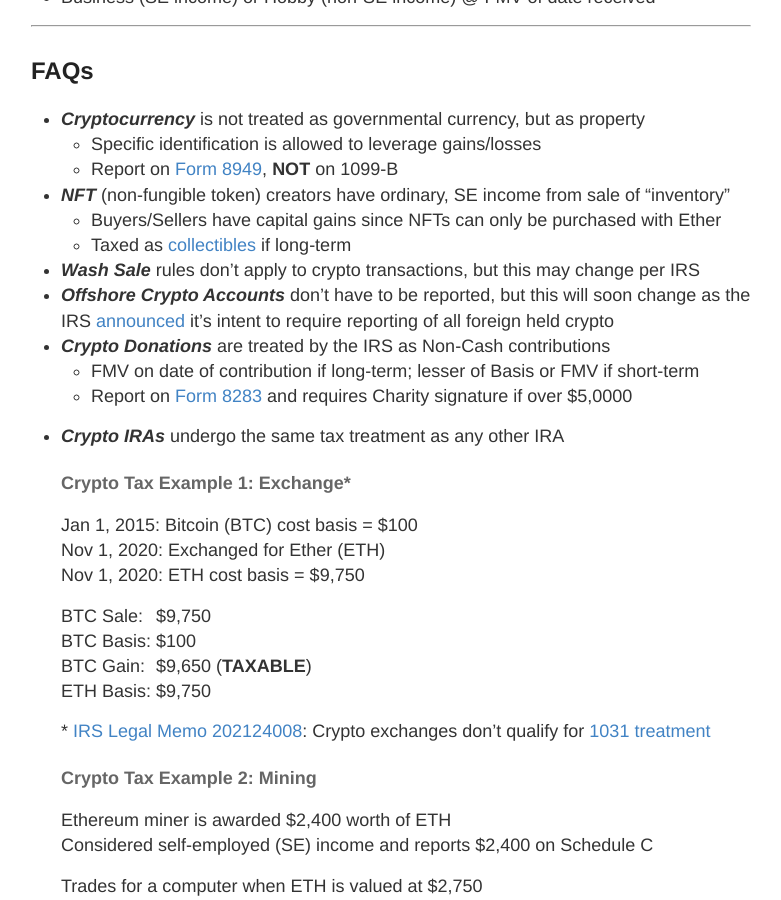
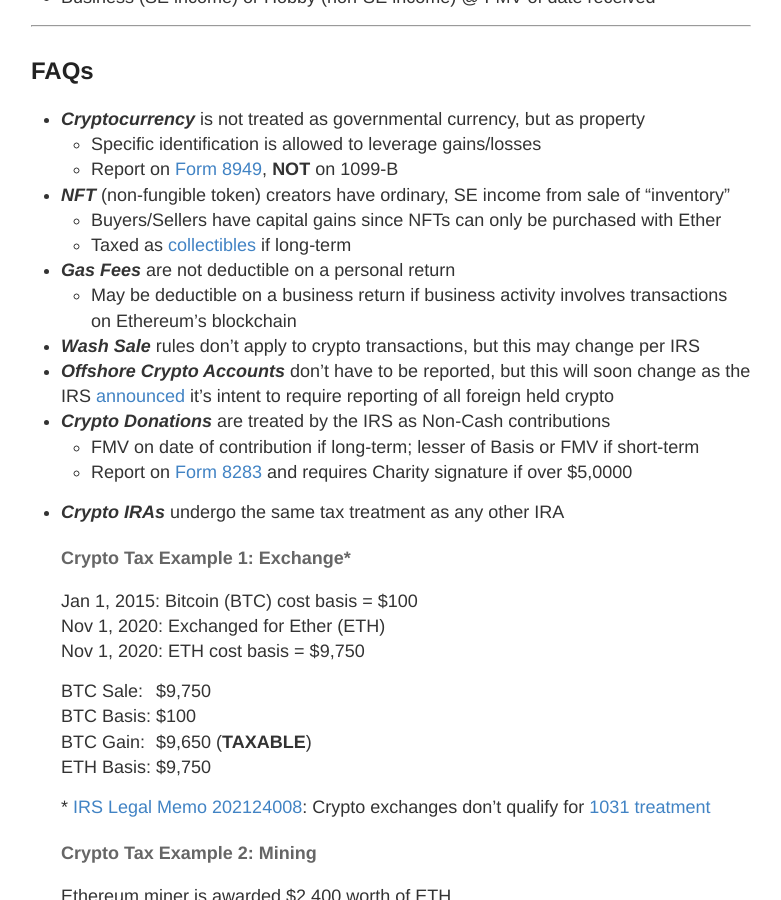
Before and after one commit to poastmil/junsunglee.com, a Jekyll site: the page built from _posts/2021-12-14-Cryptocurrency-Tax.md, in a window 1280 px wide and 900 px high, scrolled down 2993 px. Shown: the whole window, without its empty margins (249-1030 px from the left). Built offline with Jekyll 4.4.1, drawn with Linux system fonts in a browser that asks for light colours.

Commit message:
Updated post FAQs section

```diff
--- a/_posts/2021-12-14-Cryptocurrency-Tax.md
+++ b/_posts/2021-12-14-Cryptocurrency-Tax.md
@@ -105,6 +105,8 @@ There's a lot of jargon in the cryptocosm, so here's a short overview (w/ tax im
 - **_NFT_** (non-fungible token) creators have ordinary, SE income from sale of "inventory"
   - Buyers/Sellers have capital gains since NFTs can only be purchased with Ether
   - Taxed as [collectibles](https://www.investopedia.com/articles/personal-finance/061715/how-are-collectibles-taxed.asp#:~:text=Collectibles%20are%20considered%20alternative%20investments,than%20one%20year%20of%20ownership.) if long-term
+- **_Gas Fees_** are not deductible on a personal return
+  - May be deductible on a business return if business activity involves transactions on Ethereum's blockchain
 - **_Wash Sale_** rules don't apply to crypto transactions, but this may change per IRS
 - **_Offshore Crypto Accounts_** don't have to be reported, but this will soon change as the IRS [announced](https://www.fincen.gov/sites/default/files/shared/Notice-Virtual%20Currency%20Reporting%20on%20the%20FBAR%20123020.pdf) it's intent to require reporting of all foreign held crypto
 - **_Crypto Donations_** are treated by the IRS as Non-Cash contributions
```
